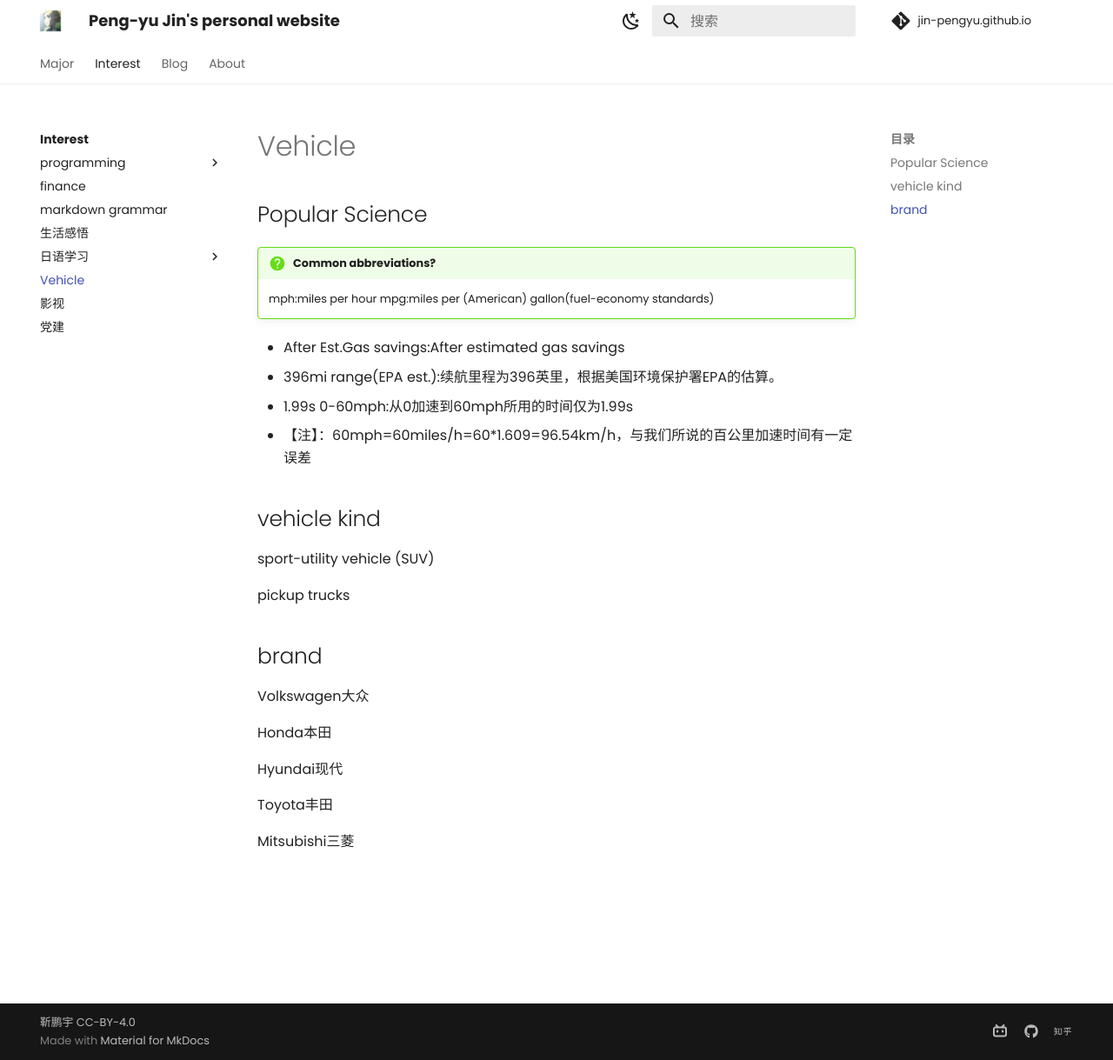
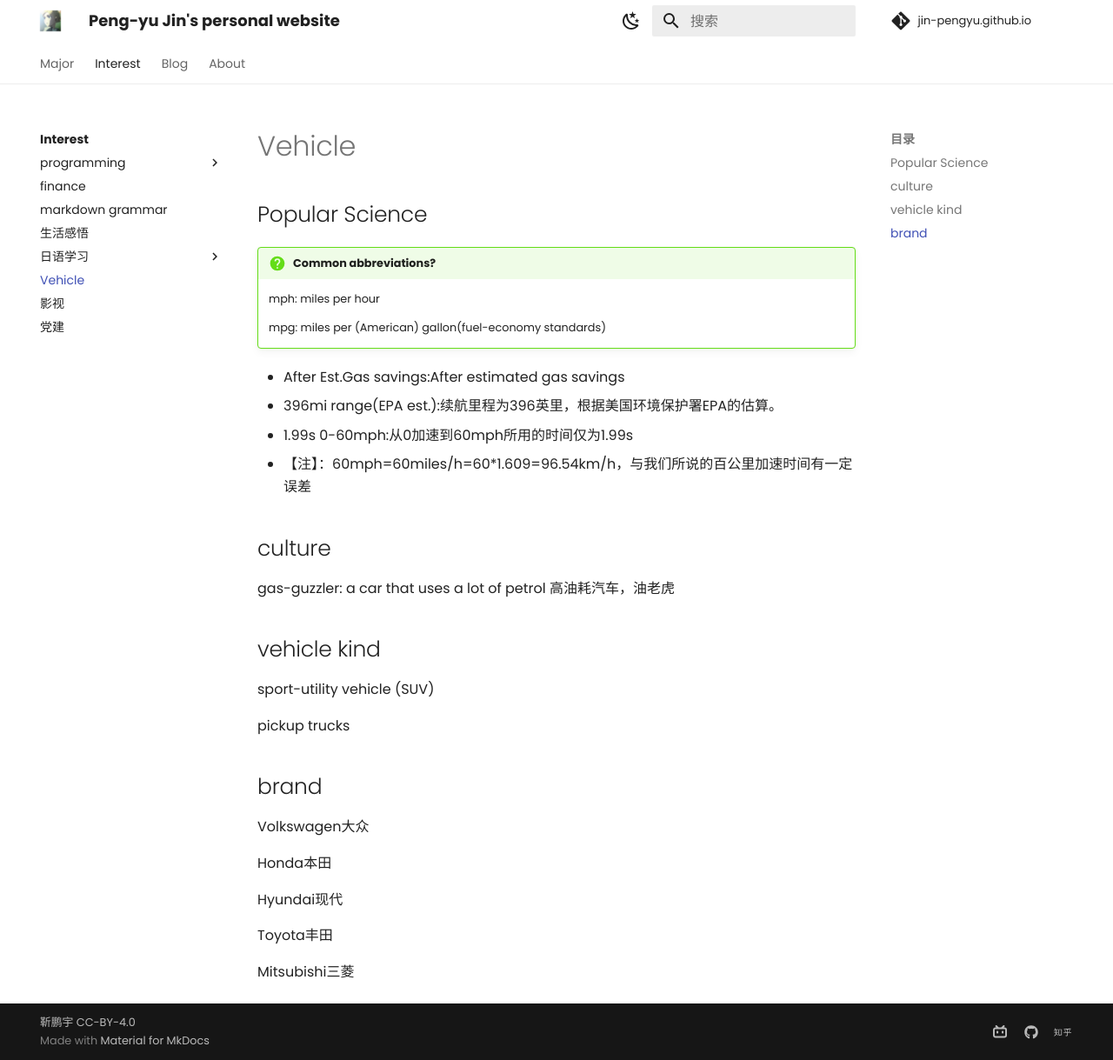
Before and after one commit to Pengyu-Jin/Pengyu-Jin.github.io, an MkDocs documentation site: the page built from docs/interest/Vehicle/Vehicle_infor.md, in a window 1280 px wide and 1219 px high. Shown: the whole window at 87% size. Built offline with MkDocs 1.6.1 and Material for MkDocs 9.7.7, drawn with Linux system fonts in a browser that asks for light colours; comment, search, counter and statistics services are not loaded.

Commit message:
vehicle add

```diff
--- a/docs/interest/Vehicle/Vehicle_infor.md
+++ b/docs/interest/Vehicle/Vehicle_infor.md
@@ -1,12 +1,16 @@
 ## Popular Science
 !!! question "Common abbreviations?"
-    mph:miles per hour
-    mpg:miles per (American) gallon(fuel-economy standards)
+    mph: miles per hour
+
+    mpg: miles per (American) gallon(fuel-economy standards)
 
 - After Est.Gas savings:After estimated gas savings
 - 396mi  range(EPA est.):续航里程为396英里，根据美国环境保护署EPA的估算。
 - 1.99s  0-60mph:从0加速到60mph所用的时间仅为1.99s
 - 【注】：60mph=60miles/h=60*1.609=96.54km/h，与我们所说的百公里加速时间有一定误差
+
+## culture
+gas-guzzler:  a car that uses a lot of petrol 高油耗汽车，油老虎
 
 ## vehicle kind
 sport-utility vehicle (SUV)
```
